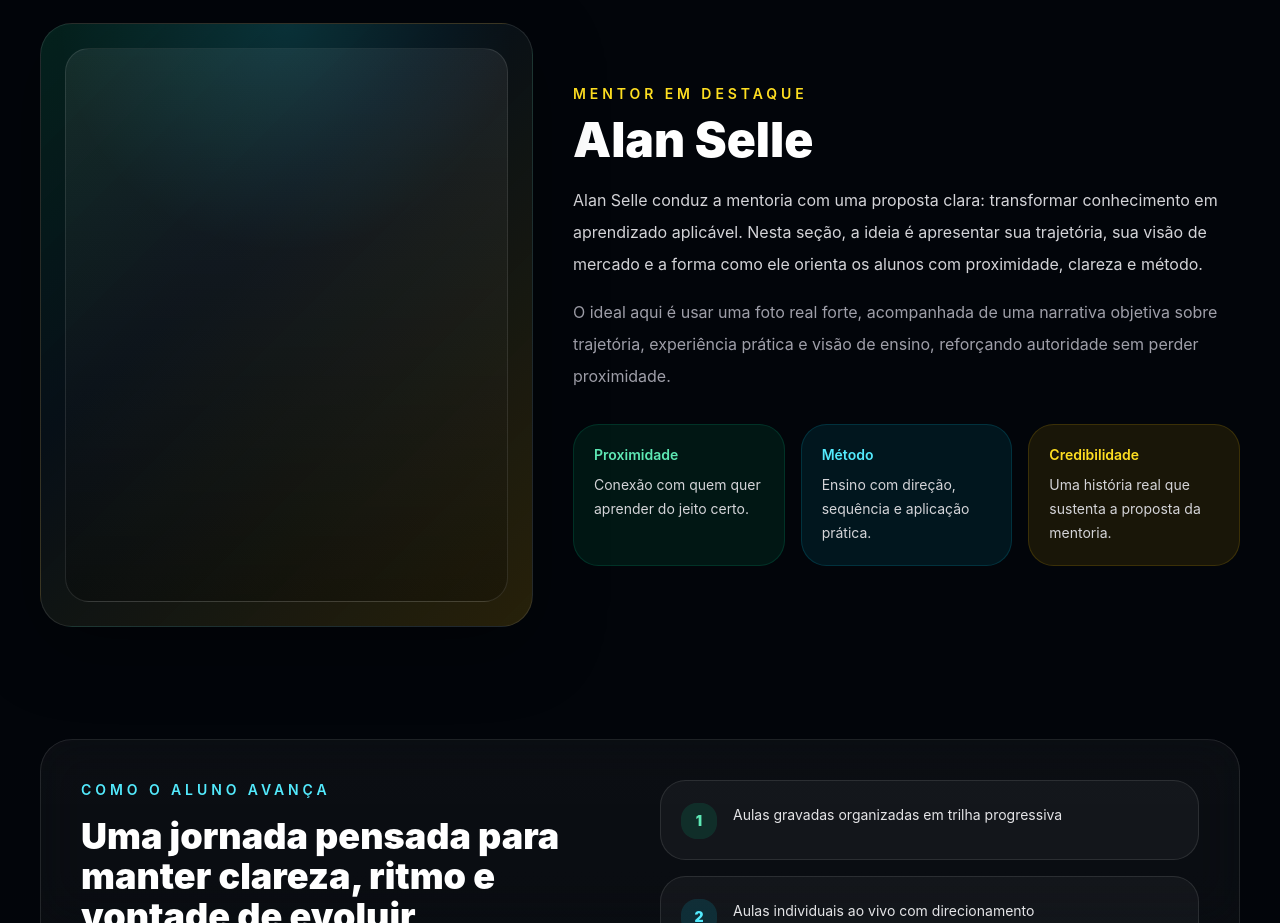
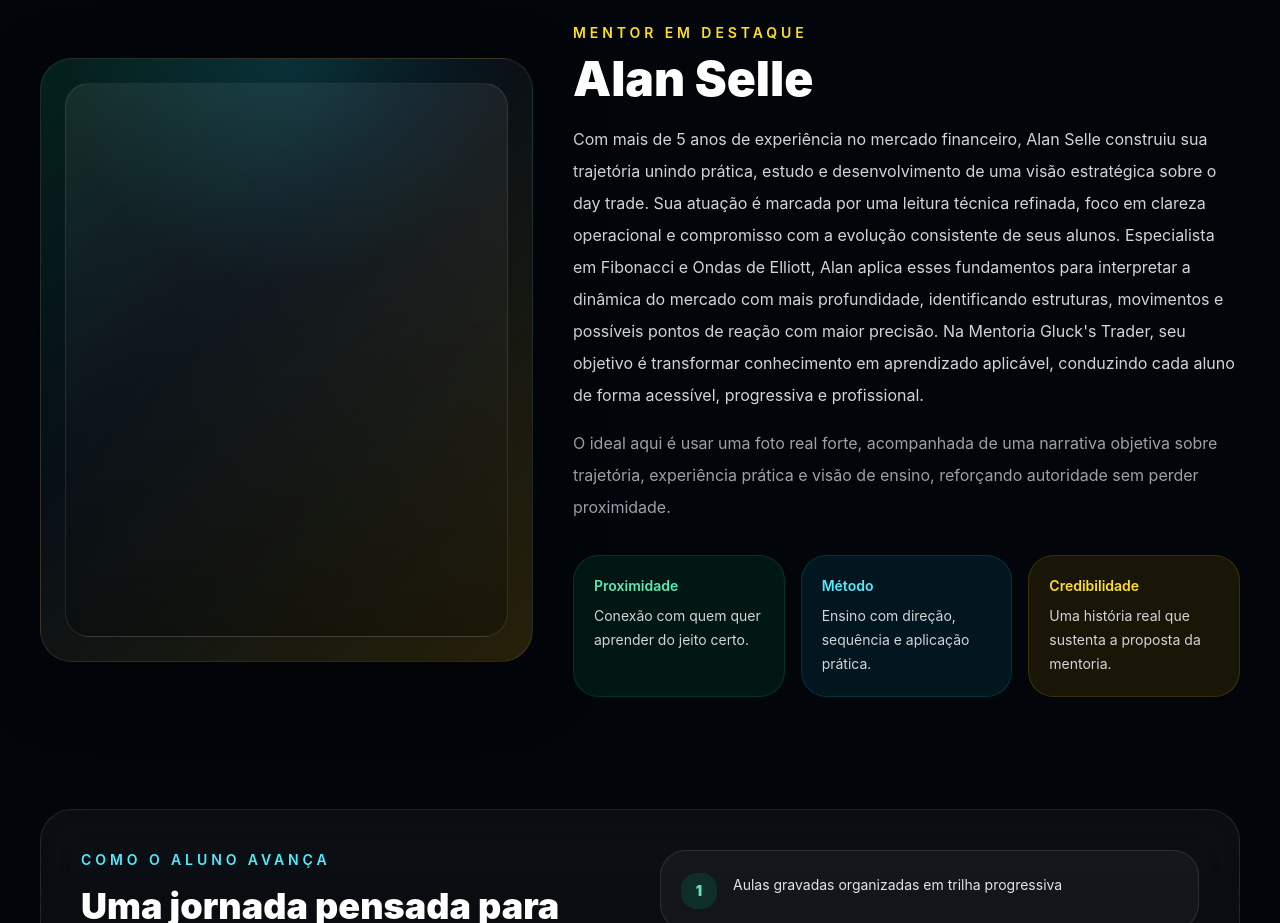
Before and after one commit to gluckstrader-ia/glucks-frontend, a React (Vite) app: page /curso in a window 1280 px wide. Shown: the part 2740-3663 px from the top of the page. Built offline with nearby package versions, Linux system fonts and the light colour scheme.

Commit message:
mentoria

```diff
--- a/src/pages/CursoPage.tsx
+++ b/src/pages/CursoPage.tsx
@@ -377,10 +377,9 @@ export default function CursoPage() {
             <h2 className="mt-3 text-3xl font-black sm:text-5xl">Alan Selle</h2>
 
             <p className="mt-5 max-w-2xl text-base leading-8 text-zinc-300">
-              Alan Selle conduz a mentoria com uma proposta clara:
-              transformar conhecimento em aprendizado aplicável.
-              Nesta seção, a ideia é apresentar sua trajetória, sua visão de mercado
-              e a forma como ele orienta os alunos com proximidade, clareza e método.
+              Com mais de 5 anos de experiência no mercado financeiro, Alan Selle construiu sua trajetória unindo prática, estudo e desenvolvimento de uma visão estratégica sobre o day trade. Sua atuação é marcada por uma leitura técnica refinada, foco em clareza operacional e compromisso com a evolução consistente de seus alunos.
+
+              Especialista em Fibonacci e Ondas de Elliott, Alan aplica esses fundamentos para interpretar a dinâmica do mercado com mais profundidade, identificando estruturas, movimentos e possíveis pontos de reação com maior precisão. Na Mentoria Gluck's Trader, seu objetivo é transformar conhecimento em aprendizado aplicável, conduzindo cada aluno de forma acessível, progressiva e profissional.
             </p>
 
             <p className="mt-4 max-w-2xl text-base leading-8 text-zinc-400">
```
